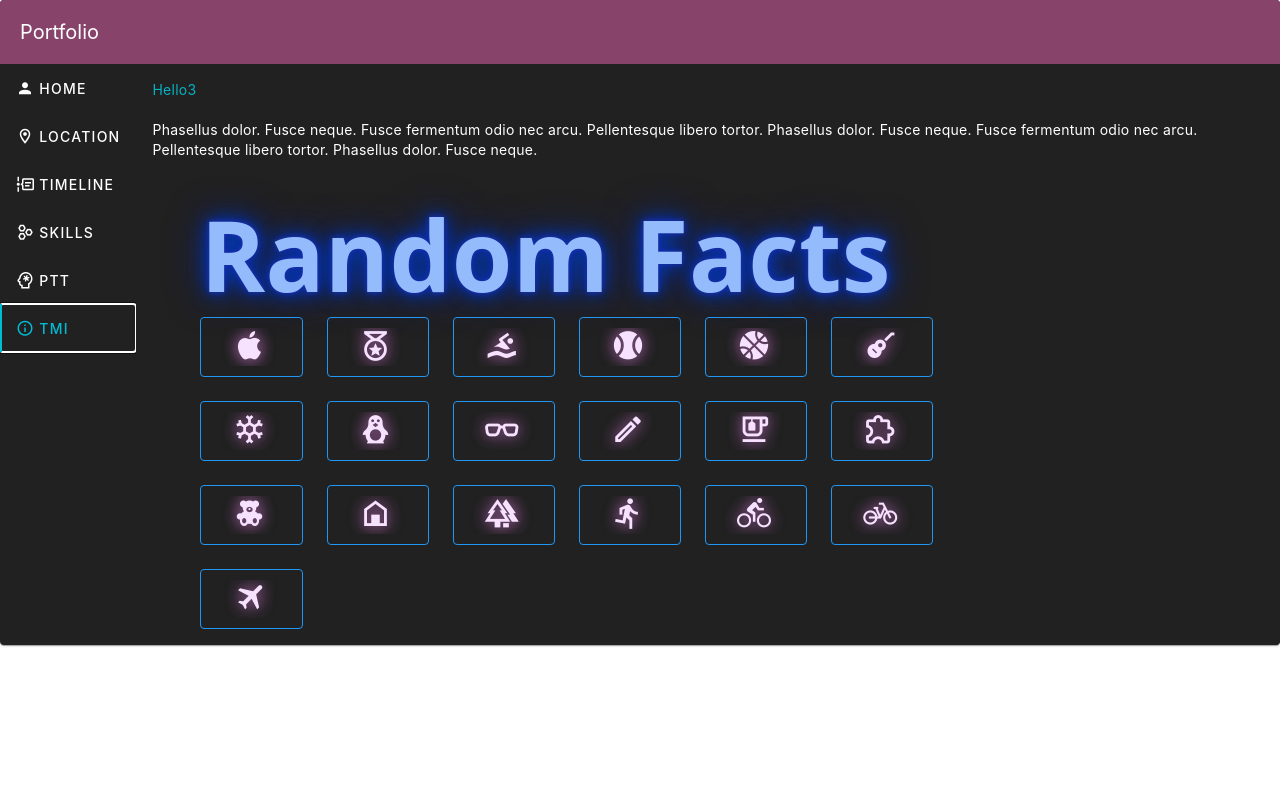
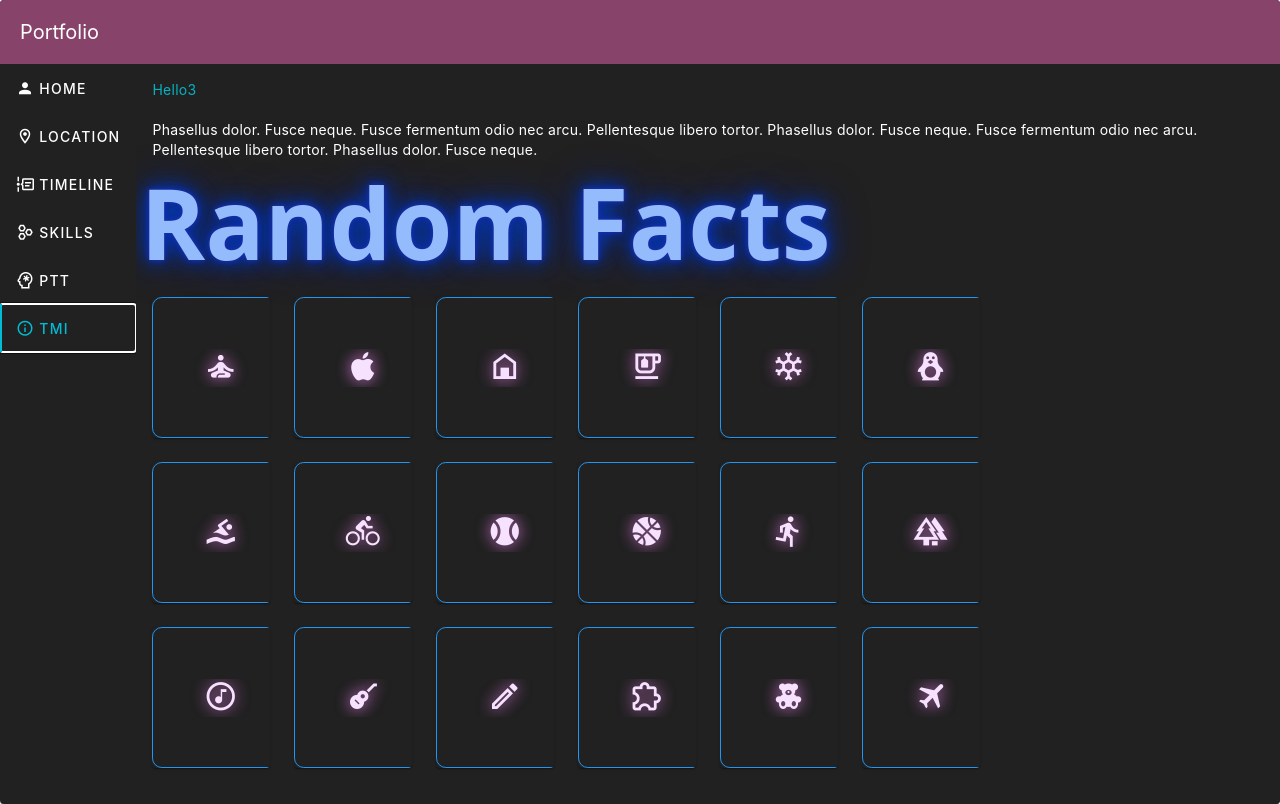
Before and after one commit to Katrin-No/vue3-vuetify-portfolio, a Vue app: page / in a window 1280 px wide. Both pictures are taken after a click on the tab "TMI". Built offline with nearby package versions, Linux system fonts and the light colour scheme; a web font is replaced by a local one.

Commit message:
add flipper

```diff
--- a/src/components/MyTMI.vue
+++ b/src/components/MyTMI.vue
@@ -1,26 +1,58 @@
 <template>
-  <v-row v-if="item.facts" class="mt-2">
-    <v-col cols="8" class="ml-12">
+  <v-row v-if="item.facts" class="mb-2">
     <h3 class="font-weight-bold mb-2 neon-text-brown-lighten-3"> Random Facts </h3>
-      <div>
+    <v-col cols="9">
       <v-row>
         <v-col v-for="card in randomFacts"
-            cols="12" md="2" :key="card.headline"
+          cols="12" md="2" :key="card.icon"
         >
-            <v-card class="d-flex flex-column fill-height text-center" color="primary" variant="outlined">
-              <v-card-item>
+          <v-card>
+            <div class="text-center card" @click="flipCard(card)" :class="{ 'flipped': card.isFlipped }">
+              <v-card-item class="card-front"> <!-- v-if="!card.isFlipped" -->
                 <v-icon class="mr-1 text-h4 mb-1 font-weight-light neon-text-primary">{{ card.icon }}</v-icon>
               </v-card-item>
+               <v-card-item class="card-back">  <!-- v-if="card.isFlipped" -->
+                <p class="mr-1 text-h6 mb-1 font-weight-light neon-text-primary">{{ card.text }}</p>
+              </v-card-item>
+            </div>
           </v-card>
         </v-col>
       </v-row>
-      </div>
     </v-col>
   </v-row>
 </template>
 
+<style>
+.card {
+  width: 141px;
+  height: 141px;
+  transform-style: preserve-3d;
+  transition: transform 0.7s;
+  cursor: pointer;
+  border: 1px solid #2196f3;
+  border-radius: 7%;
+}
+
+.card.flipped {
+  transform: rotateY(180deg);
+}
+
+.card-front, .card-back {
+  width: 100%;
+  height: 100%;
+  backface-visibility: hidden;
+  position: absolute;
+  top: 0;
+  left: 0;
+}
+
+.card-back {
+  transform: rotateY(180deg);
+}
+</style>
+
 <script setup>
-import { defineProps } from "vue";
+import { ref, defineProps } from "vue";
 
 // Define the props the component accepts
 // eslint-disable-next-line @typescript-eslint/no-unused-vars
@@ -28,25 +60,28 @@ const props = defineProps({
   item: Object,
 });
 
-const randomFacts = [
-  {icon: "mdi-apple", text: "short description"},
-  {icon: "mdi-medal-outline", text: "short description"},
-  {icon: "mdi-swim", text: "short description"},
-  {icon: "mdi-tennis-ball", text: "short description"},
-  {icon: "mdi-basketball", text: "short description"},
-  {icon: "mdi-guitar-acoustic", text: "short description"},
-  {icon: "mdi-snowflake", text: "short description"},
-  {icon: "mdi-penguin", text: "short description"},
-  {icon: "mdi-glasses", text: "short description"},
-  {icon: "mdi-pencil-outline", text: "short description"},
-  {icon: "mdi-tea-outline", text: "short description"},
-  {icon: "mdi-puzzle-outline", text: "short description"},
-  {icon: "mdi-teddy-bear", text: "short description"},
-  {icon: "mdi-home-variant-outline", text: "short description"},
-  {icon: "mdi-forest-outline", text: "short description"},
-  {icon: "mdi-run", text: "short description"},
-  {icon: "mdi-bike", text: "short description"},
-  {icon: "mdi-bicycle", text: "short description"},
-  {icon: "mdi-airplane", text: "short description"},
-];
+function flipCard(card) {
+  card.isFlipped = !card.isFlipped;
+}
+
+const randomFacts = ref([
+  {isFlipped: false, icon: "mdi-meditation", text: "phlegmatic"},
+  {isFlipped: false, icon: "mdi-apple", text: "working on Mac"},
+  {isFlipped: false, icon: "mdi-home-variant-outline", text: "home office"},
+  {isFlipped: false, icon: "mdi-tea-outline", text: "milky oolong"},
+  {isFlipped: false, icon: "mdi-snowflake", text: "miss it very much"},
+  {isFlipped: false, icon: "mdi-penguin", text: "cannot handle above 20°C"},
+  {isFlipped: false, icon: "mdi-swim", text: "have some medals"},
+  {isFlipped: false, icon: "mdi-bike", text: "ca. 800 km last year"},
+  {isFlipped: false, icon: "mdi-tennis-ball", text: "played 4 years in university"},
+  {isFlipped: false, icon: "mdi-basketball", text: "with friends outside"},
+  {isFlipped: false, icon: "mdi-run", text: "after work jogging"},
+  {isFlipped: false, icon: "mdi-forest-outline", text: "for stress relief"},
+  {isFlipped: false, icon: "mdi-music-circle-outline", text: "brightens mood"},
+  {isFlipped: false, icon: "mdi-guitar-acoustic", text: "know some chords"},
+  {isFlipped: false, icon: "mdi-pencil-outline", text: "sketch some times"},
+  {isFlipped: false, icon: "mdi-puzzle-outline", text: "enjoy it"},
+  {isFlipped: false, icon: "mdi-teddy-bear", text: "still have it"},
+  {isFlipped: false, icon: "mdi-airplane", text: "visited 17 contries"},
+]);
 </script>
```
Lines whose indentation alone changed are shown as unchanged.
